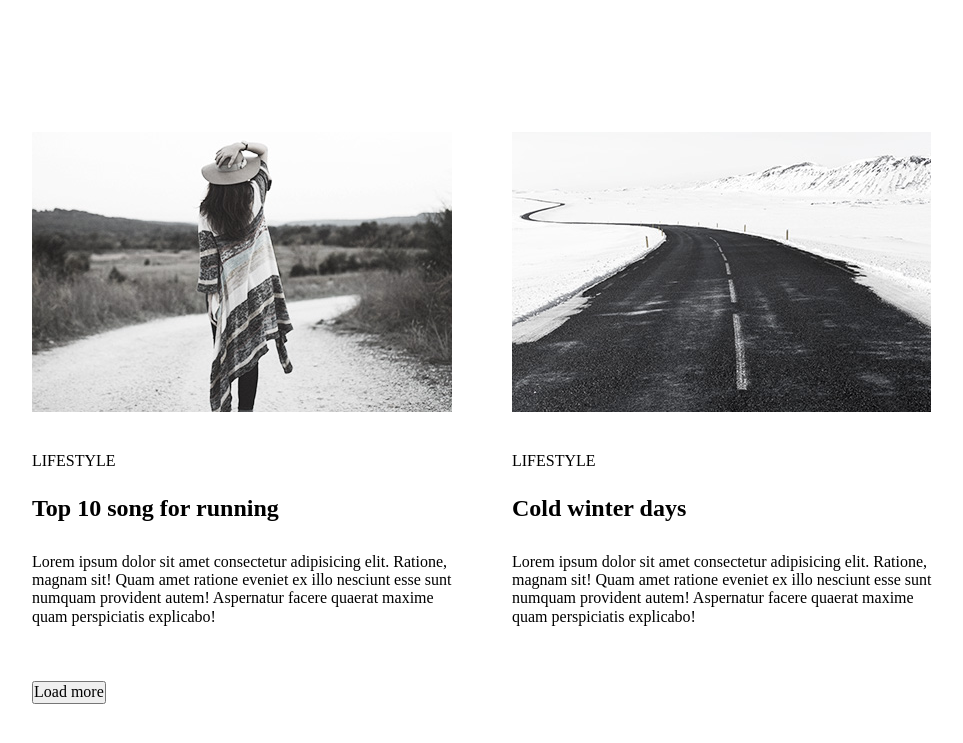
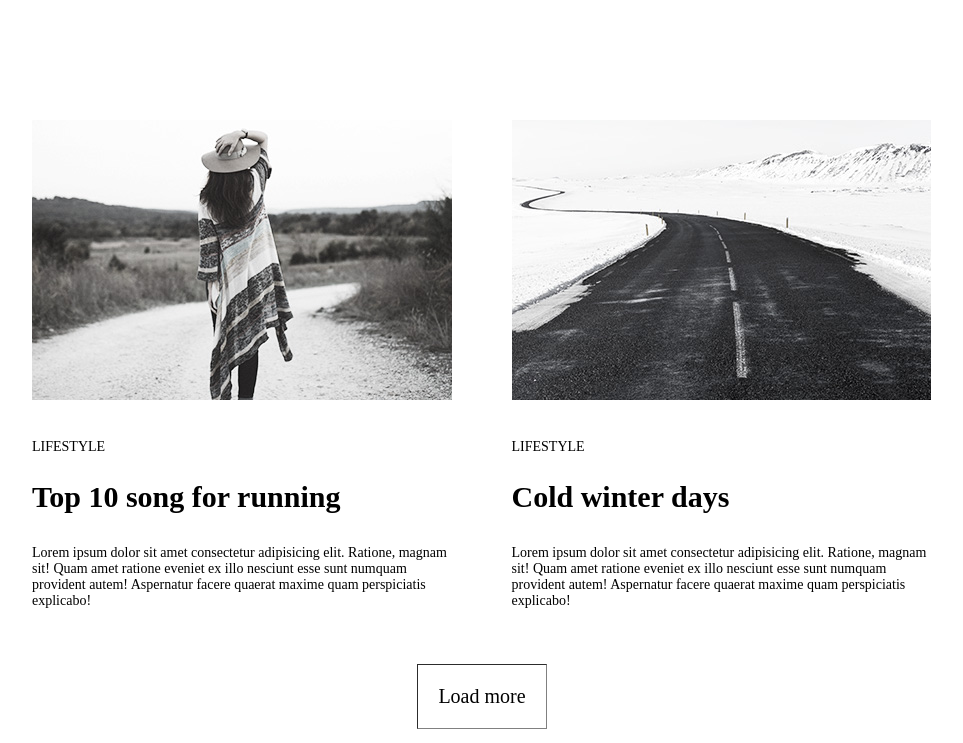
Before and after one commit to EvgeniiGoIT/GoIT_FullStack, a plain HTML site: page hw-03/index.html in a window 1280 px wide. Shown: the part 1269-2012 px from the top of the page, without its empty margins (158-1121 px from the left). Before the commit the page ends 1973 px from the top, so only its background shows below. Drawn offline with Linux system fonts and the light colour scheme.

Commit message:
button end

```diff
--- a/hw-03/css/style.css
+++ b/hw-03/css/style.css
@@ -7,6 +7,8 @@
 .wrapper {
   margin: 0 auto;
   width: 900px;
+  font-size: 14px;
+
 }
 
 .header {
@@ -31,6 +33,7 @@
 .item-link-header {
   text-decoration: none;
   color: black;
+
 }
 
 .p-first, .item-link-header {
@@ -64,9 +67,23 @@ img {
 }
 
 h2 {
+  font-size: 30px;
   margin-bottom: 30px;
 }
 
 .margin-bottom-button {
   margin-bottom: 55px;
 }
+
+.button {
+  display: block;
+  margin: 0 auto;
+  padding: 20px;
+  font-size: 20px;
+  outline: none;
+  cursor: pointer;
+  background-color: transparent;
+  border: 1px inset grey;
+  margin-bottom: 70px;
+
+}
```
